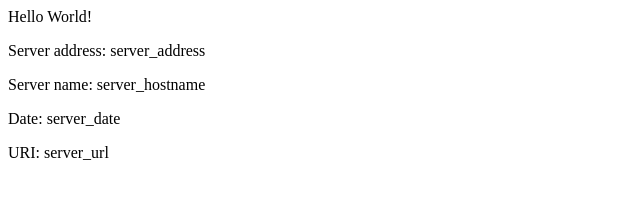
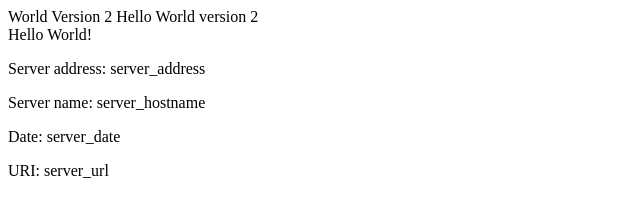
Before and after one commit to rajiv2607/eks-example, a plain HTML site: page src/index.html in a window 1280 px wide. Shown: the whole page, without its empty margins (0-640 px from the left). Drawn offline with Linux system fonts and the light colour scheme.

Commit message:
v2 Updating home page

```diff
--- a/src/index.html
+++ b/src/index.html
@@ -1,6 +1,11 @@
 <head>
-<title>Hello World</title>
-</head>
+ World Version 2
+
+
+
+
+	<h>Hello World version 2</h>
+		</head>
 <div class="info">
 <h>Hello World!</h>
 <p><span>Server&nbsp;address:</span> <span>server_address</span></p>
```
